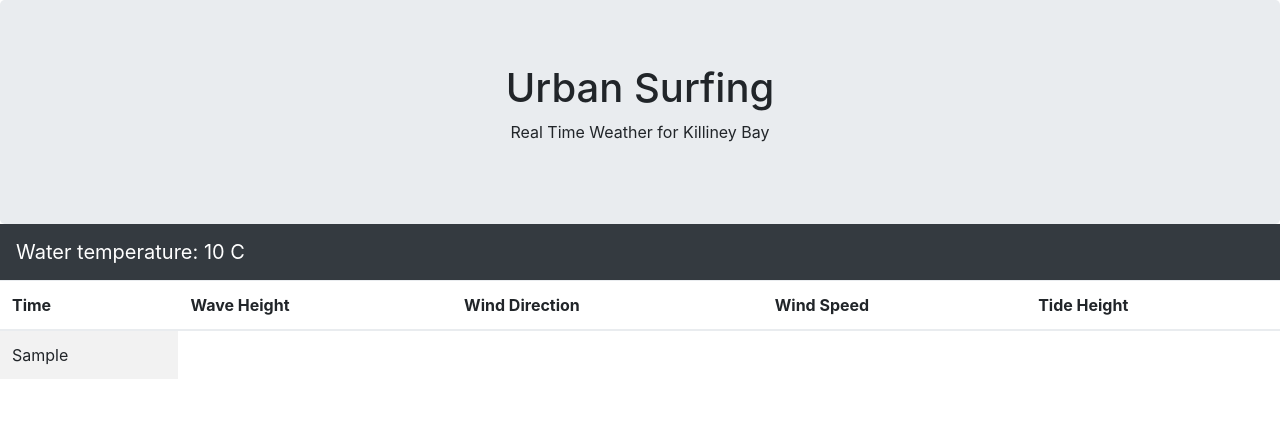
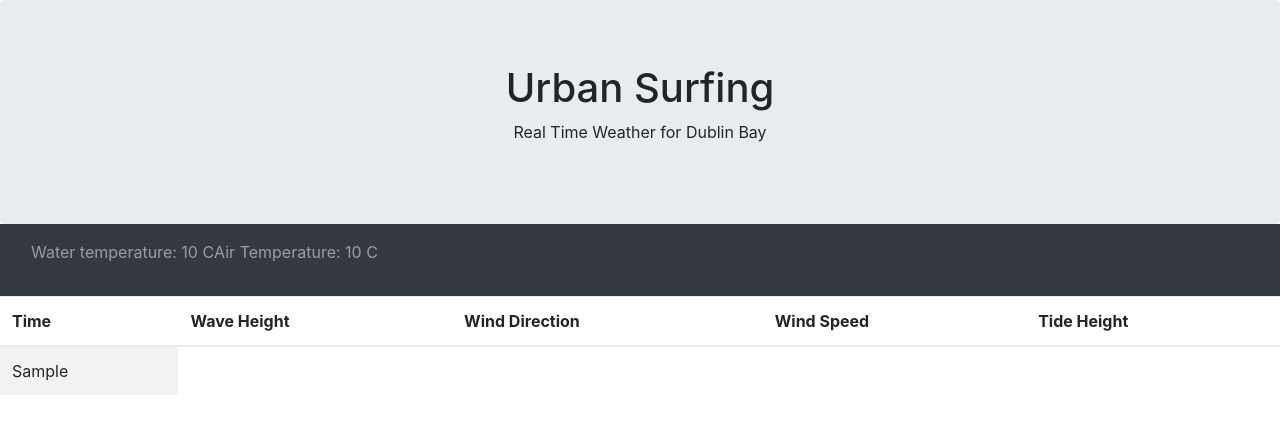
Before and after one commit to GrennanM/urbanForecast, a Flask app: template app/templates/home.html in a window 1280 px wide. Shown: the top 434 px of the page. Run offline with Flask 2, Linux system fonts and the light colour scheme; the template is opened without the code that fills it: most values are stand-ins (such as "Sample title", 1, 10 or a date in 2020); parts of the project's set-up code (start-up, migrations or seed data) failed here and were passed over; some libraries are stand-ins or nearby versions.

Commit message:
added air temp to nav bar

```diff
--- a/app/templates/home.html
+++ b/app/templates/home.html
@@ -1,6 +1,6 @@
 {% extends "layout.html" %}
 
-{% block title %}Real Time Weather for Killiney Bay{% endblock %}
+{% block title %}Real Time Weather for Dublin Bay{% endblock %}
 
 {% block main %}
 <table class="table table-striped">
--- a/app/templates/layout.html
+++ b/app/templates/layout.html
@@ -8,6 +8,9 @@
   <script src="https://ajax.googleapis.com/ajax/libs/jquery/3.3.1/jquery.min.js"></script>
   <script src="https://cdnjs.cloudflare.com/ajax/libs/popper.js/1.14.7/umd/popper.min.js"></script>
   <script src="https://maxcdn.bootstrapcdn.com/bootstrap/4.3.1/js/bootstrap.min.js"></script>
+
+  <link href="/static/styles.css" rel="stylesheet" />
+
   <style>
   .fakeimg {
     height: 200px;
@@ -25,16 +28,19 @@
   </div>
 
   <nav class="navbar navbar-expand-sm bg-dark navbar-dark">
-    <div class="navbar-brand">Water temperature: {{ waterTemp }} C</div>
-    <button class="navbar-toggler" type="button" data-toggle="collapse" data-target="#collapsibleNavbar">
-      <span class="navbar-toggler-icon"></span>
-    </button>
-    <div class="collapse navbar-collapse" id="collapsibleNavbar">
-      <!-- <ul class="navbar-nav">
+    <div class="container-fluid">
+      <p class="navbar-text">Water temperature: {{ waterTemp }} C</p>
+      <p class="navbar-text">Air Temperature: {{ airTemp }} C</p>
+      <button class="navbar-toggler" type="button" data-toggle="collapse" data-target="#collapsibleNavbar">
+        <span class="navbar-toggler-icon"></span>
+      </button>
+      <div class="collapse navbar-collapse" id="collapsibleNavbar">
+        <!-- <ul class="navbar-nav">
         <li class="nav-item">
           <a class="nav-link" href="#">Link</a>
         </li>
       </ul> -->
+      </div>
     </div>
   </nav>
 
```
